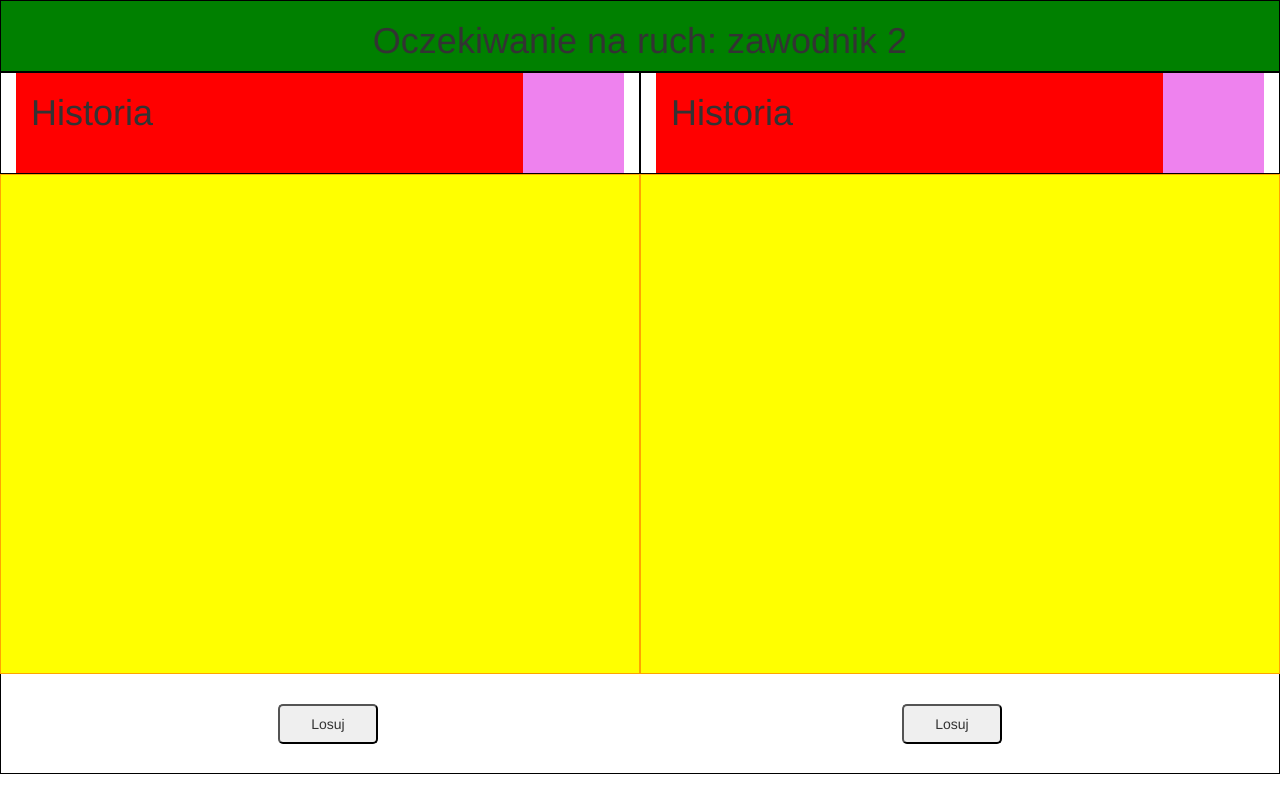
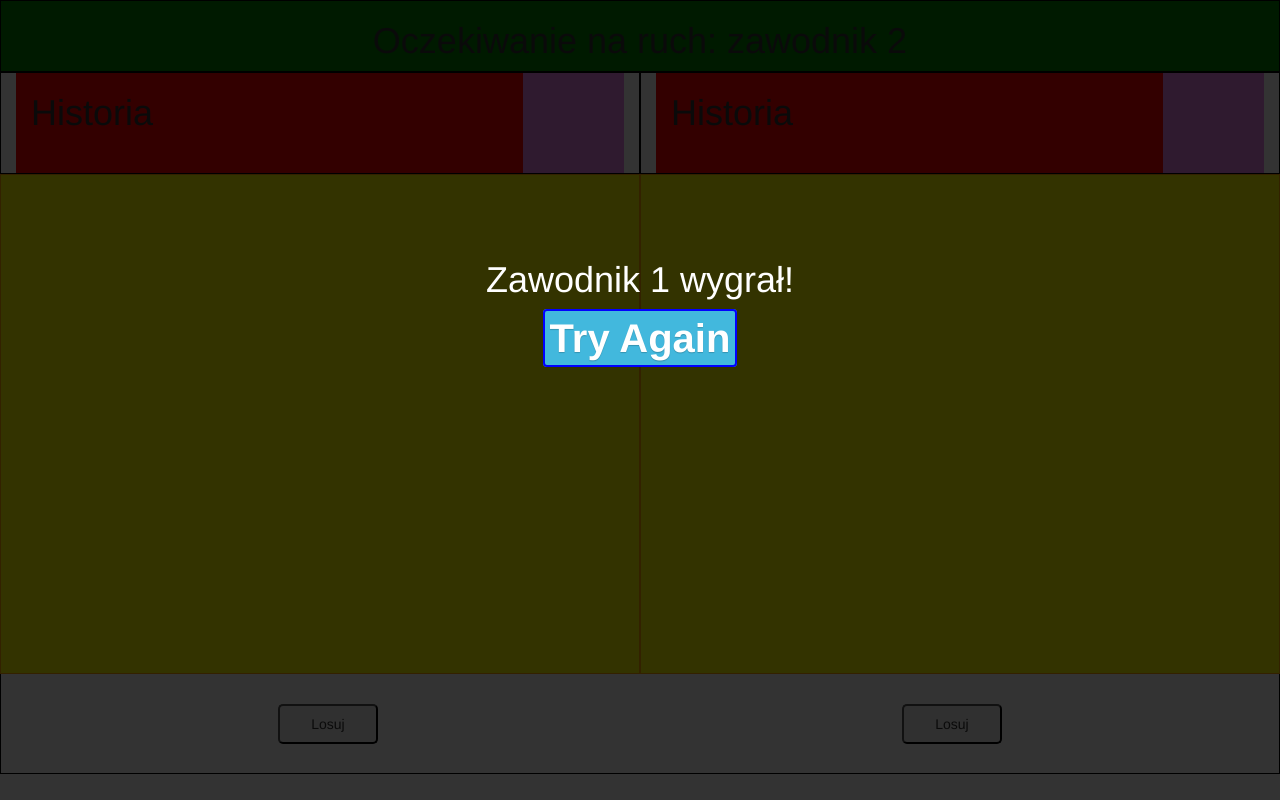
Before and after one commit to luksteroz/Pseudo-Black-Jack-Game, a website built with webpack: page index.html in a window 1280 px wide. Built offline with nearby package versions, Linux system fonts and the light colour scheme.

Commit message:
add gameover section

```diff
--- a/css/style.css
+++ b/css/style.css
@@ -1,6 +1,9 @@
 * {
     margin: 0;
     padding: 0;
+}
+.invisible {
+    display: block;
 }
 .turn {
     background-color: green;
@@ -51,3 +54,25 @@ button {
     width: 100px;
     border-radius: 5px;
 }
+#over {
+    height: 100vh;
+    width: 100vw;
+    background-color: rgba(0, 0, 0, 0.8);
+    position: fixed;
+    text-align: center;
+}
+.winner-player {
+    padding-top: 30vh;
+    color: white;
+}
+.try-again{
+    color: white;
+    font-weight: bold;
+    text-decoration: none;
+    padding: 5px 5px;
+    font-size: 40px;
+    border-radius: 4px;
+    border: 2px solid blue;
+    text-shadow: 0 1px 1px rgba(0, 0, 0, 0.2);
+    background: rgba(66, 184, 221);
+}
--- a/index.html
+++ b/index.html
@@ -20,13 +20,13 @@
     <section>
             <div class="detail-user col-md-6">
                 <div class="history col-md-10">
-                    <h1 id="history-left">Historia</h1>
+                    <h1 id="history-left" class="animated bounce">Historia</h1>
                 </div>
                 <div class="summary col-md-2" id="summary-left"></div>
             </div>
             <div class="detail-user col-md-6">
                 <div class="history col-md-10">
-                    <h1 id="history-right">Historia</h1>
+                    <h1 id="history-right" class="animated bounce">Historia</h1>
                 </div>
                 <div class="summary col-md-2" id="summary-right"></div>
             </div>
@@ -43,8 +43,10 @@
             <button id="right-user-turn" disabled>Losuj</button>
         </div>
     </section>
-    <section id="over" class="invisible">
-        <a class="try_again" href="#">Try Again</a>
+    <section id="over">
+        <h1 class="winner-player">Zawodnik 1 wygrał!</h1>
+        <a class="try-again" href="#">Try Again</a>
+    </section>
     <script src="js/out.js"></script>
 </body>
 
--- a/js/app.js
+++ b/js/app.js
@@ -51,7 +51,6 @@
 
     function onClickRightCardHandler ( event ) {
         event.preventDefault();
-        console.log( this )
         newAttribute( this, leftUserTurn );
         //wyłączenie przycisku kliknietego i wlaczenie drugiego
         cardRight.innerHTML = '<div class="choosen-card"><h1 class="name-choosen-card" id="right-choosen-card"></h1></div>';
@@ -68,6 +67,7 @@
     const newAttribute = ( button, player ) => {
         console.log( button, 'to jest button' );
         button.setAttribute( 'disabled', 'disabled' );
+        button.setAttribute( 'autofocus', 'autofocus' );
         player.removeAttribute( 'disabled' );
     }
 
@@ -124,7 +124,6 @@
             let singleCard = cardArray[randomNumber( cardArray.length )];
             deckCards.push(singleCard);
         }
-        console.log(deckCards);
     }
     firstTurn();
 
--- a/js/out.js
+++ b/js/out.js
@@ -123,7 +123,6 @@
 
     function onClickRightCardHandler ( event ) {
         event.preventDefault();
-        console.log( this )
         newAttribute( this, leftUserTurn );
         //wyłączenie przycisku kliknietego i wlaczenie drugiego
         cardRight.innerHTML = '<div class="choosen-card"><h1 class="name-choosen-card" id="right-choosen-card"></h1></div>';
@@ -140,6 +139,7 @@
     const newAttribute = ( button, player ) => {
         console.log( button, 'to jest button' );
         button.setAttribute( 'disabled', 'disabled' );
+        button.setAttribute( 'autofocus', 'autofocus' );
         player.removeAttribute( 'disabled' );
     }
 
@@ -196,7 +196,6 @@
             let singleCard = cardArray[randomNumber( cardArray.length )];
             deckCards.push(singleCard);
         }
-        console.log(deckCards);
     }
     firstTurn();
 
```
